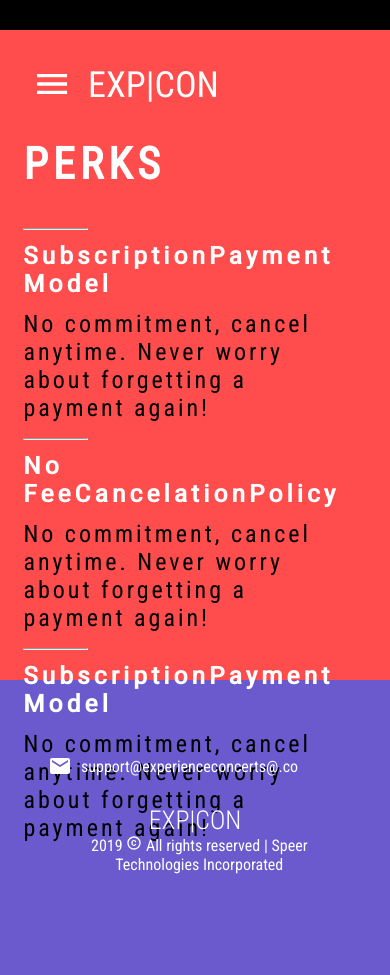
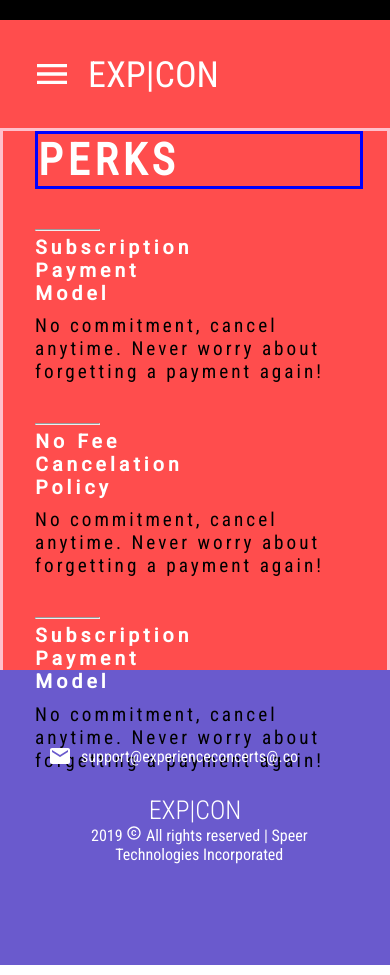
Before and after one commit to bdejene19/ConcertWebpage, a React (Create React App) app: page /pricing in a window 390 px wide. Shown: the part 1020-1995 px from the top of the page. Built offline with nearby package versions, Linux system fonts and the light colour scheme.

Commit message:
working on overall responsivenss of main landing page. swapping grid displays to flex wrappers. Slide show, sound section, landing page perks section, and global buttons have been made responsive.

```diff
--- a/src/components/homepage/LandingPerks.js
+++ b/src/components/homepage/LandingPerks.js
@@ -10,18 +10,25 @@ export default function LandingPerks(props) {
 
                 <div>
                     <HorizontalBreak borderColor={props.titleOneColor} style={{width: 65}}></HorizontalBreak>
-                    <SubHeader subHeadColor={props.titleOneColor}>Subscription<br></br>Payment <br></br>Model</SubHeader>
+                    <SubHeader subHeadColor={props.titleOneColor} className='lgScreen-subH'>Subscription<br></br>Payment <br></br>Model</SubHeader>
+
+                    <SubHeader subHeadColor={props.titleOneColor} className='smallScreen-subH'>Subscription Payment Model</SubHeader>
+
                     {/* <h3 subHeadColor='brown'>Subscription<br></br>Payment <br></br>Model</h3> */}
                     <p style={{color: props.pColor || 'white'}}>No commitment, cancel anytime. Never worry about forgetting a payment again!</p>
                 </div>
                 <div>
                     <HorizontalBreak borderColor={props.titleTwoColor} style={{width: 65}}></HorizontalBreak>
-                    <SubHeader subHeadColor={props.titleTwoColor}>No Fee<br></br>Cancelation<br></br>Policy</SubHeader>
+                    <SubHeader subHeadColor={props.titleTwoColor} className='lgScreen-subH'>No Fee<br></br>Cancelation<br></br>Policy</SubHeader>
+                    <SubHeader subHeadColor={props.titleTwoColor} className='smallScreen-subH'>No Fee Cancelation Policy</SubHeader>
+
                     <p style={{color: props.pColor || 'white'}}>No commitment, cancel anytime. Never worry about forgetting a payment again!</p>
                 </div>
                 <div>
                     <HorizontalBreak borderColor={props.titleThreeColor} style={{width: 65}}></HorizontalBreak>
-                    <SubHeader subHeadColor={props.titleThreeColor}>Subscription<br></br>Payment <br></br>Model</SubHeader>
+                    <SubHeader subHeadColor={props.titleThreeColor} className='lgScreen-subH'>Subscription<br></br>Payment <br></br>Model</SubHeader>
+                    <SubHeader subHeadColor={props.titleThreeColor} className='smallScreen-subH'>Subscription Payment Model</SubHeader>
+
                     <p style={{color: props.pColor || 'white'}}>No commitment, cancel anytime. Never worry about forgetting a payment again!</p>
                 </div>
             </PerksGrid>
@@ -37,9 +44,11 @@ export const PerksGrid = styled.article`
     flex-direction: row;
     flex-wrap: wrap;
     color: white;
-    width: 88%;
+    width: 100%;
     row-gap: 3em;
-
+    .smallScreen-subH {
+        display: none;
+    }
     h3 {
         color: ${props => props.subHeadColor};
         text-align: left;
@@ -51,21 +60,32 @@ export const PerksGrid = styled.article`
      }
 
     p {
-        font-size: 24px;
+        font-size: 2rem;
         width: 95%;
         color: ${props => props.pColor};
     }
 
-    @media screen and (max-width: 1024px) {
-        row-gap: 10em;
+
+    @media screen and (max-width: 1200px) {
+        row-gap: 1em;
+
+        p {
+            font-size: 1.5rem;
+        }
     }
 
     @media screen and (max-width: 768px) {
-        row-gap: 3em;
+        row-gap: 2.5em;
+        p {
+            font-size: 1.2rem;
+            width: 100%;
+            padding: 0;
+        }
+
     }
 
     @media screen and (max-width: 450px) {
-        row-gap: 1em;
+        row-gap: 2.5em;
     }
 
 `;
@@ -73,20 +93,61 @@ export const PerksGrid = styled.article`
 const PerksContainer = styled.div`
     letter-spacing: 3px;
     padding-top: 3em;
-    display: grid;
-    justify-items: center;
+    display: flex;
+    width: 100%;
+    padding-left: 4em;
+    padding-right: 4em;
     .perksTitle {
-        font-size: 60px;
         letter-spacing: 5px;
         justify-self: left;
         flex: 1 1 100%;
         padding-bottom: 0.5em;;
     }
+
+    @media screen and (max-width: 768px) {
+        padding-top: 0;
+        row-gap: 2em;
+
+        .lgScreen-subH {
+            display: none;
+        }
+
+        .smallScreen-subH {
+            display: block;
+            width: max-content;
+            font-size: 1.5rem;
+        }
+
+    }
+
+    @media screen and (max-width: 600px) {
+        padding-left: 2em;
+        br {
+            display: none;
+        }
+    }
     @media screen and (max-width: 450px) {
         padding-top: 0;
+        border: solid pink 3px;
+        padding-right: 1.5em;
 
+
+        .smallScreen-subH {
+            display: none;
+        }
+
+        .lgScreen-subH {
+            display: block;
+            font-size: 1.2rem;
+        }
+
+        br {
+            display: block;
+        }
         .perksTitle {
             font-size: 2.75rem;
+            padding-bottom: 0;
+            border: solid blue 3px;
         }
     }
 
@@ -94,18 +155,21 @@ const PerksContainer = styled.div`
 
 
 export const SubHeader = styled.h3`
-    font-size: 2.5rem;
+    font-size: 2.25rem;
     color: ${props => props.subHeadColor};
     padding-top: 0.5em;
     padding-bottom: 0.5em;
     width: 40%;
 
-
+    @media screen and (max-width: 1200px) {
+        padding-top: 0.25em;;
+    }
+    @media screen and (max-width: 1024px) {
+        font-size: 1.75rem;
+    }
     @media screen and (max-width: 450px) {
 
         font-size: 1.5rem;
-        br {
-            display: none;
-        }
+
     }
 `;
--- a/src/components/homepage/SlideShow.js
+++ b/src/components/homepage/SlideShow.js
@@ -2,54 +2,6 @@ import React, { useEffect } from 'react';
 import styled from 'styled-components';
 import LandingPageHeader from './LandingPageHeader';
 import {Link} from 'react-router-dom';
-
-
-export const TryNowBtn = styled.button`
-        width: 15vw;
-        height: 7vh;
-        background-color: white;
-        background: linear-gradient(90deg, aqua 0%, blue 30%, red 70%, yellow 100%);
-        color: white;
-        justify-self: right;
-        border-radius: 25px 25px ;
-        font-size: 18px;
-        border: 1px white;
-        cursor: pointer;
-
-
-`;
-
-let backgroundImages = ['concertLights.jpg', 'secondConcert.jpg', 'thirdConcert.jpg'];
-let count = 0;
-
-// const beginSlideShow = () => {}
-
-export const setSlideBg = setInterval(() => {
-    count++;
-    if (count === backgroundImages.length) {
-        // document.getElementById(`${count - 1}`).style.backgroundColor = 'transparent';
-        count = 0;
-    }
-    document.getElementById('slide-wrapper').style.backgroundImage = `url(${backgroundImages[count]})`;
-    document.getElementById(`${count}`).style.backgroundColor = '#bbb';
-    document.getElementById('slide-wrapper').style.transition = "0.5s linear";
-
-    if (count - 1 > 0) {
-        document.getElementById(`${count - 1}`).style.backgroundColor = 'transparent';
-
-    }
-
-    if (count - 1 === 0) {
-        document.getElementById(`0`).style.backgroundColor = 'transparent';
-
-    }
-
-    if (count - 1 < 0) {
-        document.getElementById(`${backgroundImages.length - 1}`).style.backgroundColor = 'transparent';
-
-    }
-}, 10000);
-
 
 export default function SlideShow() {
 
@@ -93,6 +45,62 @@ export default function SlideShow() {
     )
 }
 
+
+
+export const TryNowBtn = styled.button`
+        width: 15vw;
+        height: 7vh;
+        background-color: white;
+        background: linear-gradient(90deg, aqua 0%, blue 30%, red 70%, yellow 100%);
+        color: white;
+        justify-self: right;
+        border-radius: 25px 25px ;
+        font-size: 18px;
+        border: 1px white;
+        cursor: pointer;
+
+        @media screen and (max-width: 1024px) {
+            width: 20vw;
+        }
+
+        @media screen and (max-width: 768px) {
+            width: 30vw;
+        }
+
+
+`;
+
+let backgroundImages = ['concertLights.jpg', 'secondConcert.jpg', 'thirdConcert.jpg'];
+let count = 0;
+
+// const beginSlideShow = () => {}
+
+export const setSlideBg = setInterval(() => {
+    count++;
+    if (count === backgroundImages.length) {
+        // document.getElementById(`${count - 1}`).style.backgroundColor = 'transparent';
+        count = 0;
+    }
+    document.getElementById('slide-wrapper').style.backgroundImage = `url(${backgroundImages[count]})`;
+    document.getElementById(`${count}`).style.backgroundColor = '#bbb';
+    document.getElementById('slide-wrapper').style.transition = "0.5s linear";
+
+    if (count - 1 > 0) {
+        document.getElementById(`${count - 1}`).style.backgroundColor = 'transparent';
+
+    }
+
+    if (count - 1 === 0) {
+        document.getElementById(`0`).style.backgroundColor = 'transparent';
+
+    }
+
+    if (count - 1 < 0) {
+        document.getElementById(`${backgroundImages.length - 1}`).style.backgroundColor = 'transparent';
+
+    }
+}, 10000);
+
 const SlideShowWrapper = styled.article`
     width: 100%;
     height: 100%;
@@ -117,7 +125,6 @@ const SlideShowWrapper = styled.article`
             align-items: center;
             justify-items: center;
             h1 {
-                font-size: 4.5rem;
                 letter-spacing: 5px;
             }
             p {
@@ -128,7 +135,6 @@ const SlideShowWrapper = styled.article`
                 letter-spacing: 3px;
                 width: 75%;
                 transform: translateX(12.5%);
-                font-size: 48px;
                 align-self: center;
             }
         }
@@ -171,12 +177,10 @@ const SlideShowWrapper = styled.article`
         #slideShow {
             .slideShowText {
                 h1 {
-                    font-size: 3rem;
 
                 }
                 p {
                     transform: translateX(15%);
-                    font-size: 3rem;
                 }
             }
 
@@ -187,12 +191,8 @@ const SlideShowWrapper = styled.article`
     @media screen and (max-width: 768px) {
         #slideShow {
             .slideShowText {
-                h1 {
-                    font-size: 2.5rem;
-                }
 
                 p {
-                    font-size: 1.75rem;
                     transform: translateX(17.5%);
 
 
@@ -204,14 +204,9 @@ const SlideShowWrapper = styled.article`
     @media screen and (max-width: 450px) {
         #slideShow {
             .slideShowText {
-                h1 {
-                    font-size: 1.75rem;
-                }
-
                 p {
                     width: 100%;
                     transform: translate(0%);
-                    font-size: 1.5rem;
                 }
 
             }
--- a/src/components/homepage/SoundSectionHome.js
+++ b/src/components/homepage/SoundSectionHome.js
@@ -29,7 +29,6 @@ export const SoundContainer = styled.article`
 
     }
     h1 {
-        font-size: 56px;
         transform-origin: 0 0;
         width: fit-content;
         transform: scaleX(1.25);
@@ -39,7 +38,6 @@ export const SoundContainer = styled.article`
     }
 
     p {
-        font-size: 44px;
         letter-spacing: 3px;
         transform-origin: 0 0;
         color: black;
@@ -64,14 +62,22 @@ export const SoundContainer = styled.article`
     }
 
     @media screen and (max-width: 768px) {
-        /* padding: 0; */
         .sound-content {
             flex-grow: 1;
-            /* flex: 1 1 100%, */
         }
         .sound-photos {
+            flex-basis: 0;
+
+            img {
+                height: 30vh;
+                width: 50vw
+            }
+        }
+    }
+
+    @media screen and (max-width: 600) {
+        img {
             display: none;
-            flex-basis: 0;
         }
     }
 
@@ -88,4 +94,8 @@ export const SeeDemo = styled.button`
     font-size: 22px;
     font-weight: 900;
     cursor: pointer;
+
+    @media screen and (max-width: 768px) {
+        width: 50vw;
+    }
 `;
--- a/src/pages/HomeLandingPage.js
+++ b/src/pages/HomeLandingPage.js
@@ -1,4 +1,4 @@
-import React from 'react';
+import React, {Suspense} from 'react';
 import styled from 'styled-components';
 import LandingPageHeader from '../components/homepage/LandingPageHeader';
 import LandingPerks from '../components/homepage/LandingPerks';
@@ -9,30 +9,12 @@ import Seats from '../components/homepage/Seats';
 import EmailFooter from '../components/homepage/EmailFooter';
 import DownloadApp from '../components/homepage/DownloadApp';
 
-export const SectionWrapper = styled.section`
-    width: 100vw;
-    height: 99vh;
-    background-color: ${props => props.bgColor};
-`;
-
-const HomeContainer = styled.div`
-    height: 100vh;
-    width: 100vw;
-    overflow-y: scroll;
-    /* scroll-snap-type: y mandatory; */
-
-    /* position: absolute; */
-
-    .scrollTo {
-        scroll-snap-align: start;
-    }
-`;
-
 
 export default function HomeLandingPage() {
 
     return (
-        <div>
+        <PageLayout>
+            <Suspense fallback={<h1>hello</h1>}>
                 <HomeContainer>
                     <SectionWrapper>
                         <SlideShow></SlideShow>
@@ -61,10 +43,67 @@ export default function HomeLandingPage() {
                     <DownloadApp></DownloadApp>
                     <EmailFooter></EmailFooter>
                 </HomeContainer>
-
-
-
-
-        </div>
+            </Suspense>
+        </PageLayout>
     )
 }
+
+export const SectionWrapper = styled.section`
+    width: 100vw;
+    height: 99vh;
+    background-color: ${props => props.bgColor};
+`;
+
+const HomeContainer = styled.div`
+    height: 100vh;
+    width: 100vw;
+    overflow-y: scroll;
+    /* scroll-snap-type: y mandatory; */
+
+    /* position: absolute; */
+
+    .scrollTo {
+        scroll-snap-align: start;
+    }
+`;
+
+const PageLayout = styled.div`
+    h1 {
+        font-size: 4rem;
+    }
+
+    p {
+        font-size: 2.75rem;;
+    }
+
+    @media screen and  (max-width: 1024px) {
+        h1 {
+            font-size: 3rem;
+        }
+
+        p {
+            font-size: 2rem;
+        }
+    };
+
+    @media screen and (max-width: 768px) {
+        h1 {
+            font-size: 2.5rem;
+        }
+
+        p {
+            font-size: 1.35rem;
+        }
+
+    }
+
+    @media screen and (max-width: 430px) {
+        h1 {
+            font-size: 1.75rem;
+        }
+
+        p {
+            font-size: 1.25rem;
+        }
+    }
+`;
```
Also changed, not shown: src/components/homepage/LandingPageHeader.js (+7 -0 lines), src/components/homepage/Reviews.js (+75 -58 lines). Lines whose indentation alone changed are shown as unchanged.
